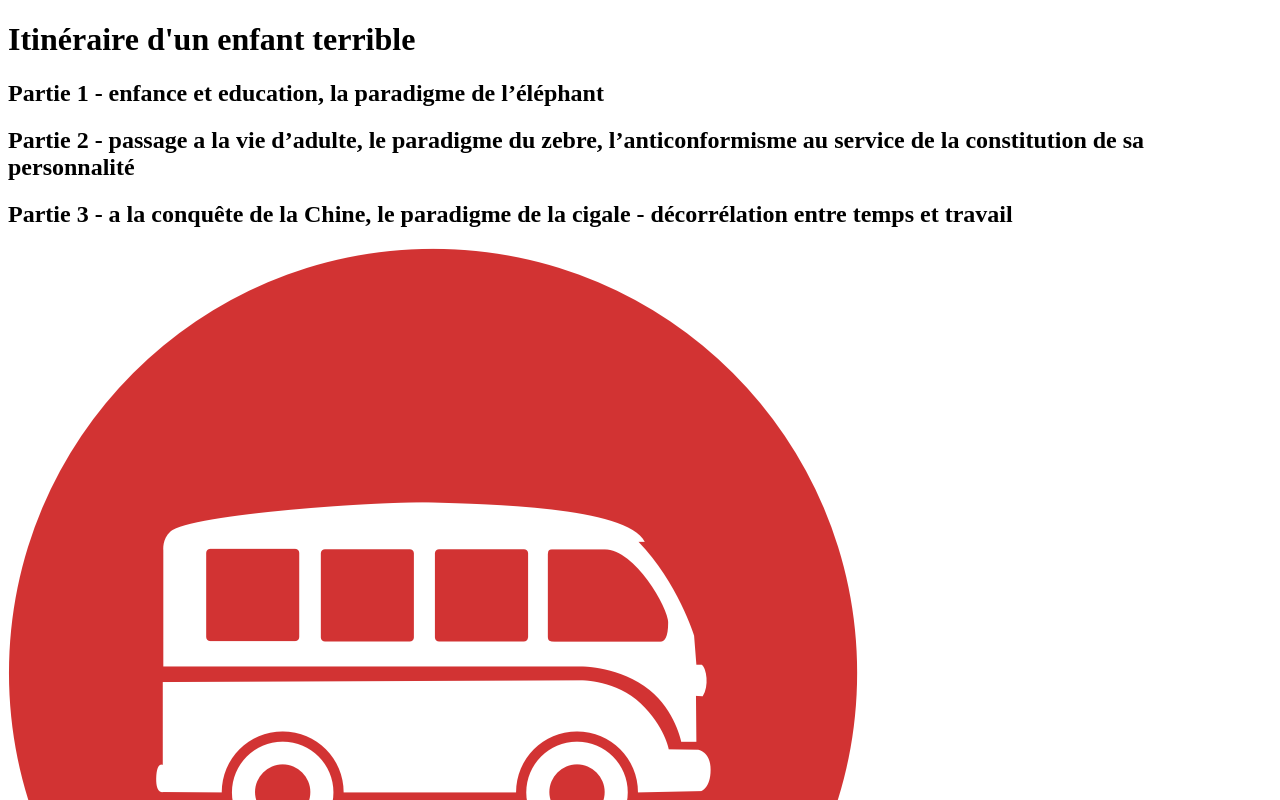
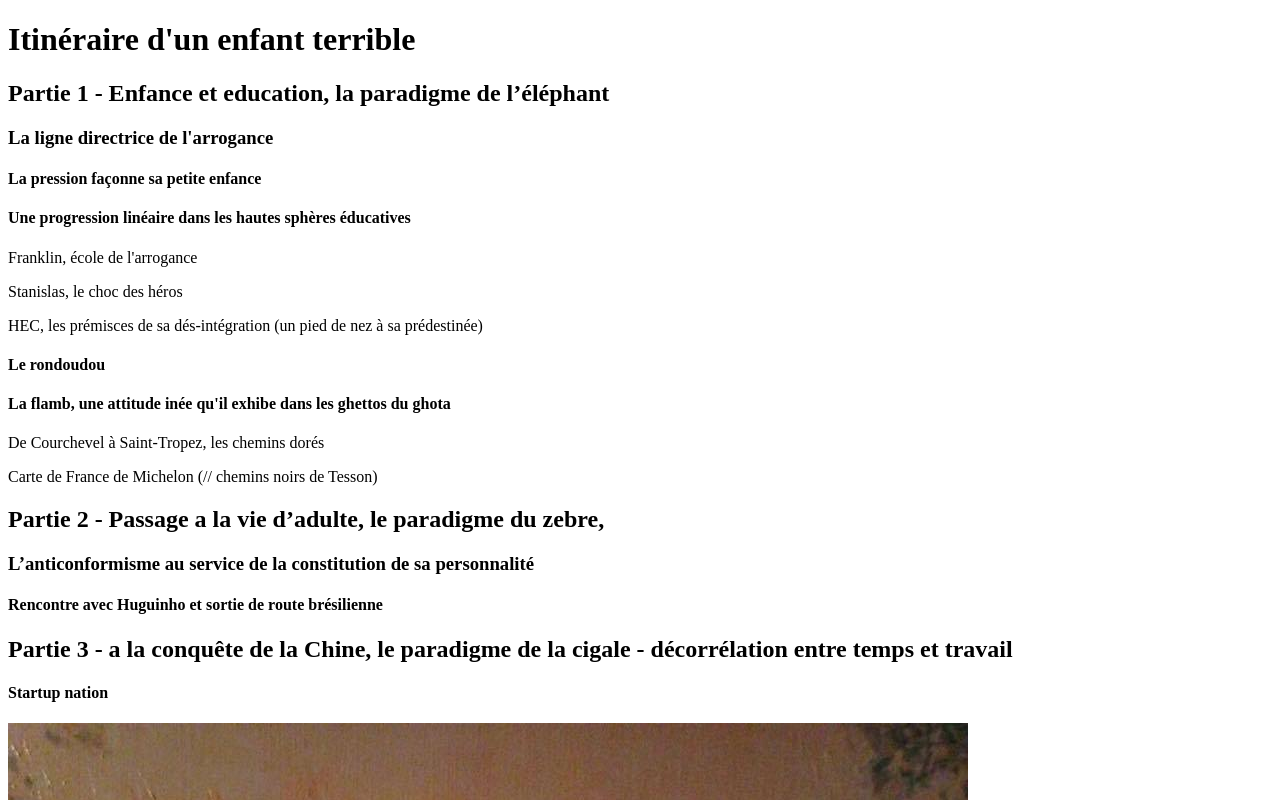
Before and after one commit to LeBVK/tav-bio, a plain HTML site: page index.html in a window 1280 px wide. Shown: the top 800 px of the page. Drawn offline with Linux system fonts and the light colour scheme.

Commit message:
Ossature du plan

```diff
--- a/index.html
+++ b/index.html
@@ -7,15 +7,27 @@
   <body>
     <h1>Itinéraire d'un enfant terrible</h1>
 
-    <h2>Partie 1 - enfance et education, la paradigme de l’éléphant</h2>
-    <h2>Partie 2 - passage a la vie d’adulte, le paradigme du zebre, l’anticonformisme au service de la constitution de sa personnalité</h2>
+    <h2>Partie 1 - Enfance et education, la paradigme de l’éléphant</h2>
+      <h3>La ligne directrice de l'arrogance</h3>
+        <h4>La pression façonne sa petite enfance </h4>
+        <h4> Une progression linéaire dans les hautes sphères éducatives</h4>
+          <p>Franklin, école de l'arrogance</p>
+          <p>Stanislas, le choc des héros</p>
+          <p>HEC, les prémisces de sa dés-intégration (un pied de nez à sa prédestinée)</p>
+
+          <h4>Le rondoudou</h4>
+        <h4>La flamb, une attitude inée qu'il exhibe dans les ghettos du ghota</h4>
+          <p>De Courchevel à Saint-Tropez, les chemins dorés</p>
+          Carte de France de Michelon (// chemins noirs de Tesson)
+    <h2>Partie 2 - Passage a la vie d’adulte, le paradigme du zebre, </h2>
+      <h3>L’anticonformisme au service de la constitution de sa personnalité</h3>
+      <h4>Rencontre avec Huguinho et sortie de route brésilienne</h4>
     <h2>Partie 3 - a la conquête de la Chine, le paradigme de la cigale - décorrélation entre temps et travail</h2>
+      <h4>Startup nation</h4>
 
-    <img src="logo.png">
+    <img src="gustave-lt.jpg">
 
-    Signé par le K de la meute
-
-    Le rondoudou
+    <p>De la main de la meute</p>
     <p>Ready to break this guy</p>
   </body>
 </html>
```
Also changed, not shown: gustave-lt.jpg (added).
